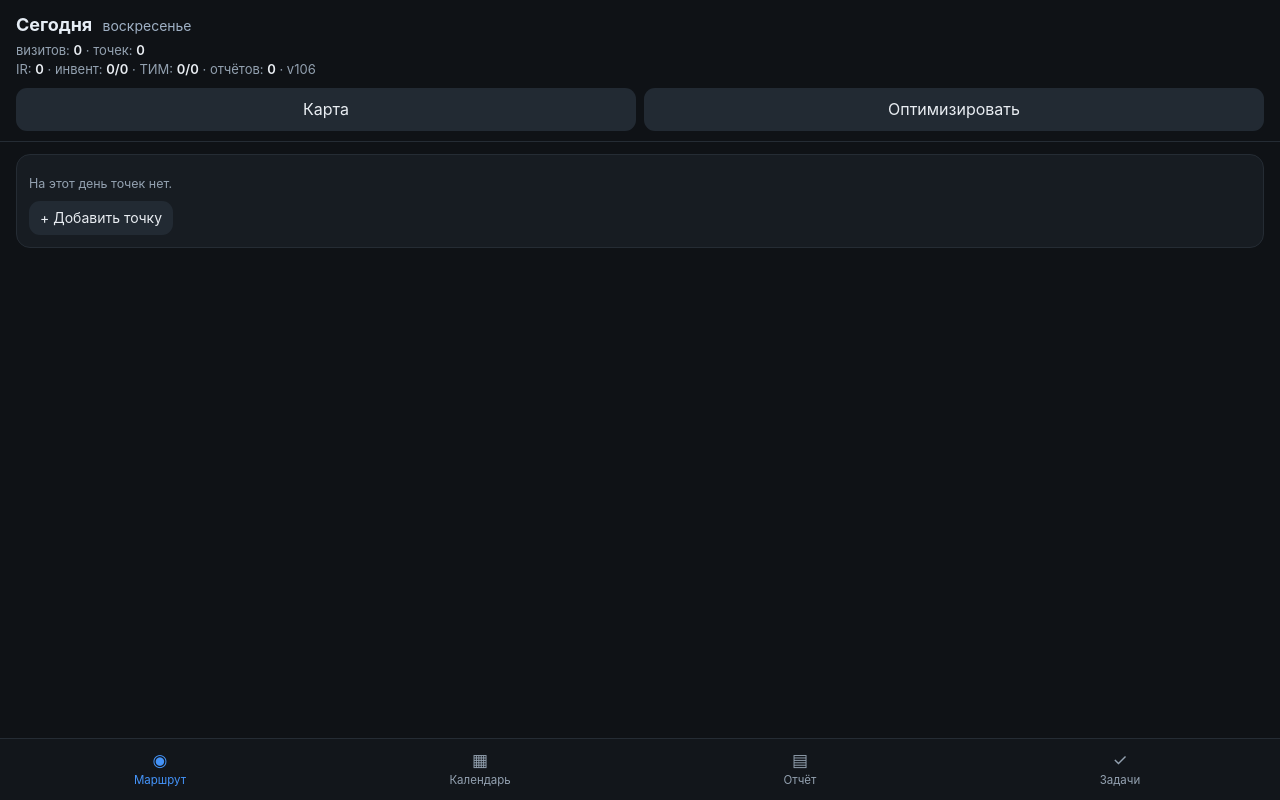
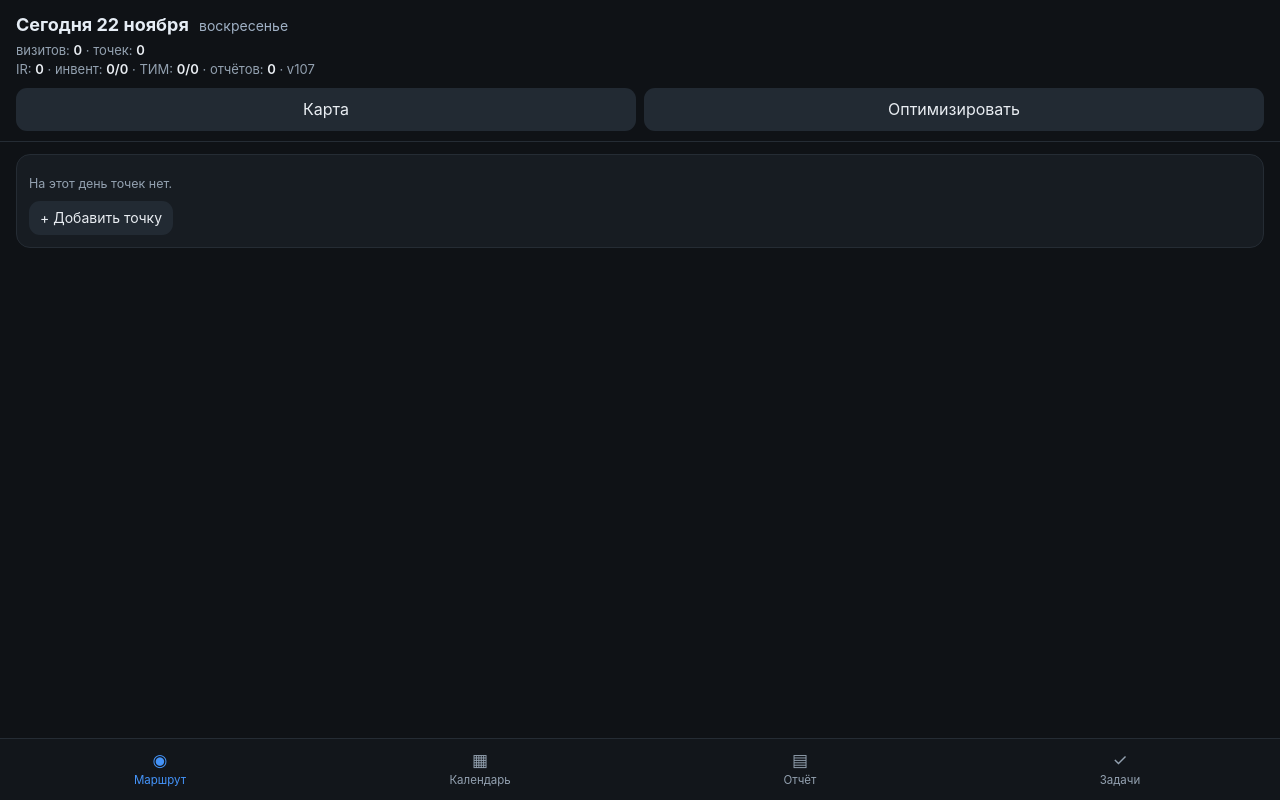
Before and after one commit to ladyko1804/fogg, a plain HTML site: page index.html in a window 1280 px wide. Drawn offline with nearby package versions, Linux system fonts and the light colour scheme.

Commit message:
personal points purple, header date bold

```diff
--- a/index.html
+++ b/index.html
@@ -614,7 +614,7 @@ function mapPoints(){
     if(typeof passFilter==="function"&&!passFilter(p))return;
     const la=(p.la!=null?p.la:(baseOf(p.tt)||{}).la), lo=(p.lo!=null?p.lo:(baseOf(p.tt)||{}).lo);
     if(la==null||lo==null)return;
-    out.push({tt:p.tt,net:p.net,addr:p.addr,hours:p.hours,la:+la,lo:+lo,done:p.done,inv:!!p.inv,approx:!!p.approx});
+    out.push({tt:p.tt,net:p.net,proj:p.proj,addr:p.addr,hours:p.hours,la:+la,lo:+lo,done:p.done,inv:!!p.inv,approx:!!p.approx});
   });
   return out;
 }
@@ -1143,7 +1143,7 @@ function drawMap(){
   const ll=ps.map(p=>[p.la,p.lo]);
   L.polyline(ll,{color:"#4a7bb5",weight:4,opacity:.85}).addTo(mapObj);
   ps.forEach((p,i)=>{
-    const ph=/Аптека|Личн/i.test(p.net||""), inv=p.inv, ap=p.approx;
+    const ph=/Аптека|Личн/i.test((p.net||"")+" "+(p.proj||"")), inv=p.inv, ap=p.approx;
     const ic=L.divIcon({className:"",html:`<div class="pin ${p.done?"dn":""} ${ph?"ph":""} ${inv?"iv":""} ${ap?"ap":""}">${i+1}${inv?"<i>И</i>":""}</div>`,iconSize:[28,28],iconAnchor:[14,14]});
     L.marker([p.la,p.lo],{icon:ic}).addTo(mapObj).bindPopup(
       `<b>${i+1}. ${p.net}</b><br>${p.addr}<br>${p.hours||""}${p.inv?"<br><b style='color:#e67e22'>Нужна инвентаризация</b>":""}${p.approx?"<br><span style='color:#9fb0c4'>координата примерная</span>":""}<br><a href="#" onclick="gotoCard('${p.tt}');return false" style="display:inline-block;margin:2px 0 6px;padding:5px 10px;background:#1d2b3d;border:1px solid #32506f;border-radius:8px;color:#cfe3ff;text-decoration:none">Открыть карточку</a><br><a href="yandexnavi://build_route_on_map?lat_to=${p.la}&lon_to=${p.lo}">Навигатор — от меня</a> · <a href="https://yandex.ru/maps/?rtext=~${p.la},${p.lo}&rtt=auto" target="_blank">Яндекс Карты</a>`);
@@ -1156,8 +1156,9 @@ function renderRoute(){
   {
     const dow=["воскресенье","понедельник","вторник","среда","четверг","пятница","суббота"][new Date(state.active+"T12:00:00").getDay()];
     const dObj=new Date(state.active+"T12:00:00");
-    const title=state.active===todayISO?"Сегодня":humanDate(state.active);
-    document.getElementById("h-date").textContent=title;
+    const MON=["января","февраля","марта","апреля","мая","июня","июля","августа","сентября","октября","ноября","декабря"];
+    const dm=`${dObj.getDate()} ${MON[dObj.getMonth()]}`;
+    document.getElementById("h-date").textContent=(state.active===todayISO?`Сегодня ${dm}`:`${dm}`);
     document.getElementById("h-dow").textContent=dow;
     const tts=[...new Set(all.map(p=>String(p.tt)))];
     const invT=tts.filter(t=>all.some(p=>String(p.tt)===t&&p.inv));
@@ -1171,7 +1172,7 @@ function renderRoute(){
       `визитов: <b>${all.length}</b> · точек: <b>${tts.length}</b><br>`+
       `IR: <b>${irNeed}</b> · инвент: <b>${invDone}/${invT.length}</b> · ТИМ: <b>${timDone}/${timT.length}</b> · отчётов: <b>${sentN}</b>`+
       (worked?` · в магазинах ${fmtDur(worked)}`:"")+
-      (navigator.onLine?"":" · офлайн")+` · v106`;
+      (navigator.onLine?"":" · офлайн")+` · v107`;
   }
   const wrap=document.getElementById("s-route");
   if(!all.length){
```
